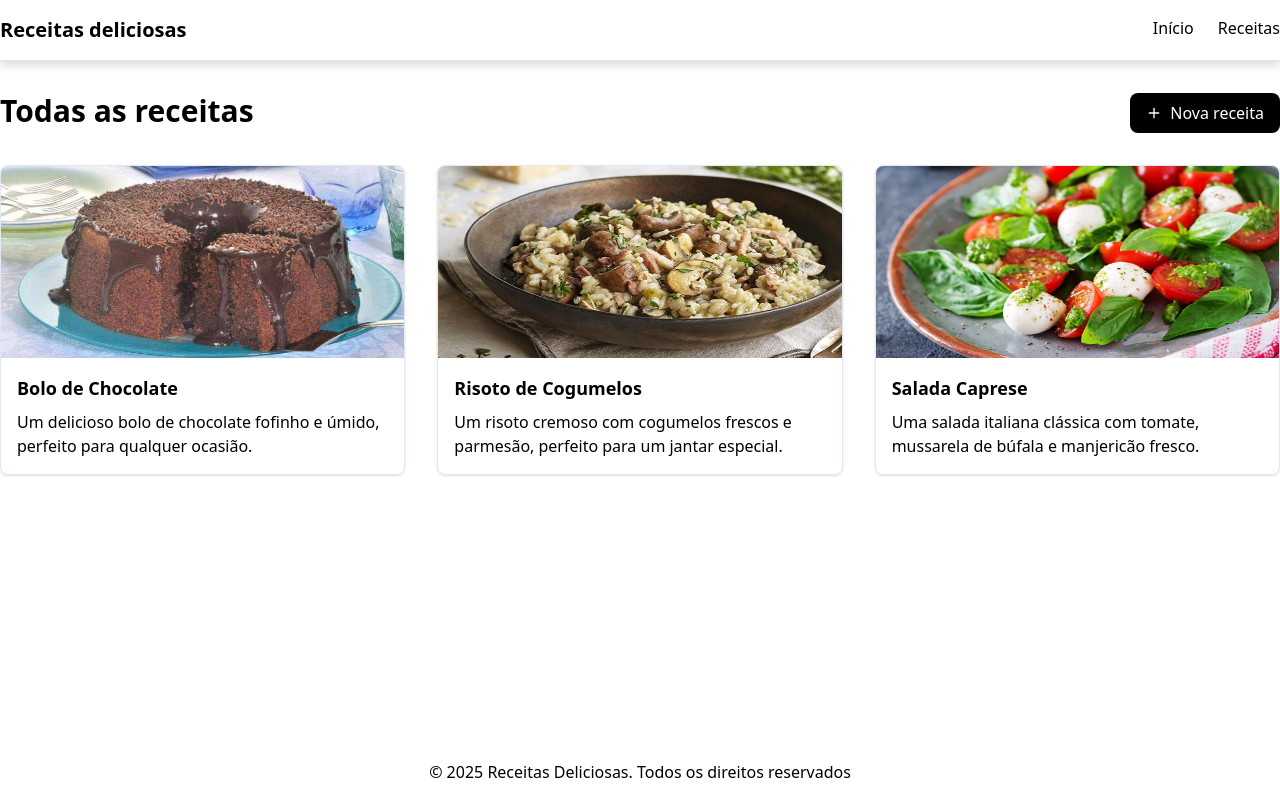
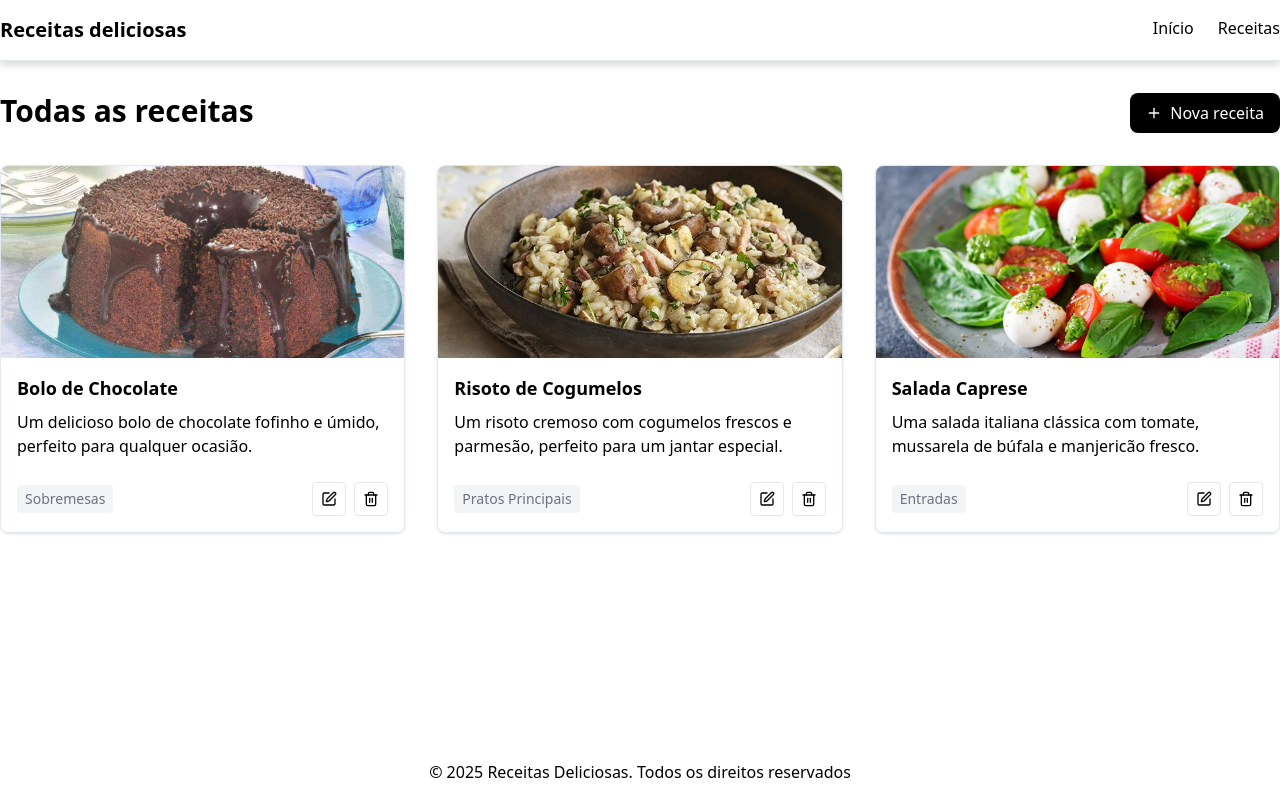
Before and after one commit to talles-morais/receitas-byron, a Next.js app: page /receitas in a window 1280 px wide. Built offline with nearby package versions, Linux system fonts and the light colour scheme.

Commit message:
feat: previne comportamento de navegacao nos botoes de editar e deletar

```diff
--- a/src/components/RecipeCard/index.tsx
+++ b/src/components/RecipeCard/index.tsx
@@ -1,28 +1,58 @@
 import { Recipe } from "@/lib/data";
+import { Edit, Trash2 } from "lucide-react";
 import Image from "next/image";
 import Link from "next/link";
+import React from "react";
 
 interface RecipeCardProps {
-  recipe: Recipe
+  recipe: Recipe;
 }
 
 export default function RecipeCard({ recipe }: RecipeCardProps) {
+
+  const handleEdit = (e: React.MouseEvent<HTMLButtonElement>) => {
+    e.preventDefault();
+  }
+
+  const handleDelete = (e: React.MouseEvent<HTMLButtonElement>) => {
+    e.preventDefault();
+  }
+
   return (
     <Link href={`/receitas/${recipe.id}`}>
       <div className="border border-slate-200 rounded-lg overflow-hidden shadow-sm hover:shadow-md transition-shadow">
+        {/* Imagem */}
         <div className="relative h-48 w-full">
-          <Image
-            src={recipe.image}
-            fill
-            alt={recipe.title}
-          />
+          <Image src={recipe.image} fill alt={recipe.title} className="object-cover"/>
         </div>
 
-        <div className="flex flex-col p-4 gap-2">
-          <h3 className="text-lg font-bold">{recipe.title}</h3>
-          <p>{recipe.description}</p>
+        <div className="flex flex-col p-4 gap-6">
+          {/* Titulo e descrição */}
+          <div className="space-y-2">
+            <h3 className="text-lg font-bold hover:text-orange-500 transition-colors">{recipe.title}</h3>
+            <p>{recipe.description}</p>
+          </div>
+
+          {/* Categoria e ações */}
+          <div className="flex items-center justify-between w-full">
+            <span className="text-sm text-gray-500 bg-gray-100 px-2 py-1 rounded">
+              {recipe.category}
+            </span>
+
+            <div className="flex gap-2">
+              {/* botão de editar */}
+              <button type="button" onClick={(e) => handleEdit(e)} className="p-2 border border-gray-200 rounded hover:bg-gray-200 transition-colors cursor-pointer">
+                <Edit size={16}/>
+              </button>
+
+              {/* botão de remover */}
+              <button type="button" onClick={(e) => handleDelete(e)} className="p-2 border border-gray-200 rounded hover:bg-gray-200 transition-colors cursor-pointer">
+                <Trash2 size={16}/>
+              </button>
+            </div>
+          </div>
         </div>
       </div>
     </Link>
-  )
+  );
 }
```
